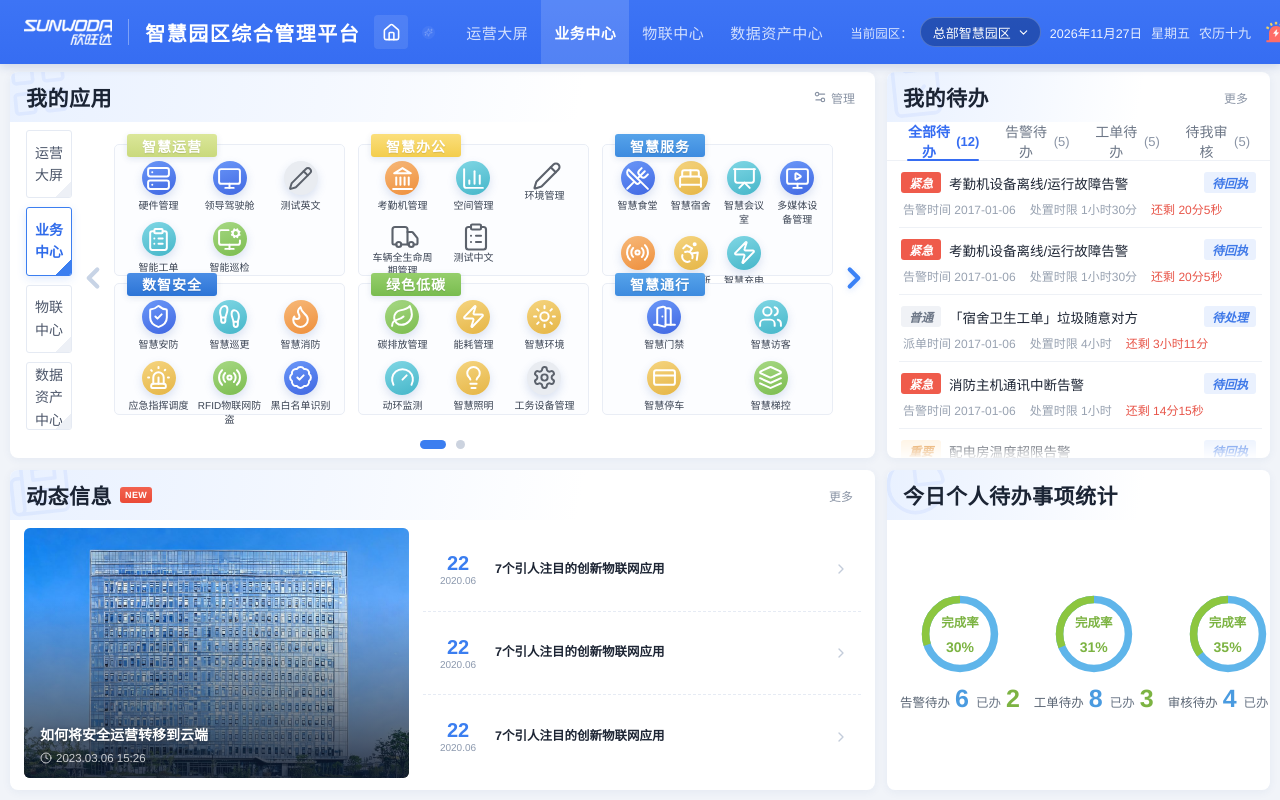
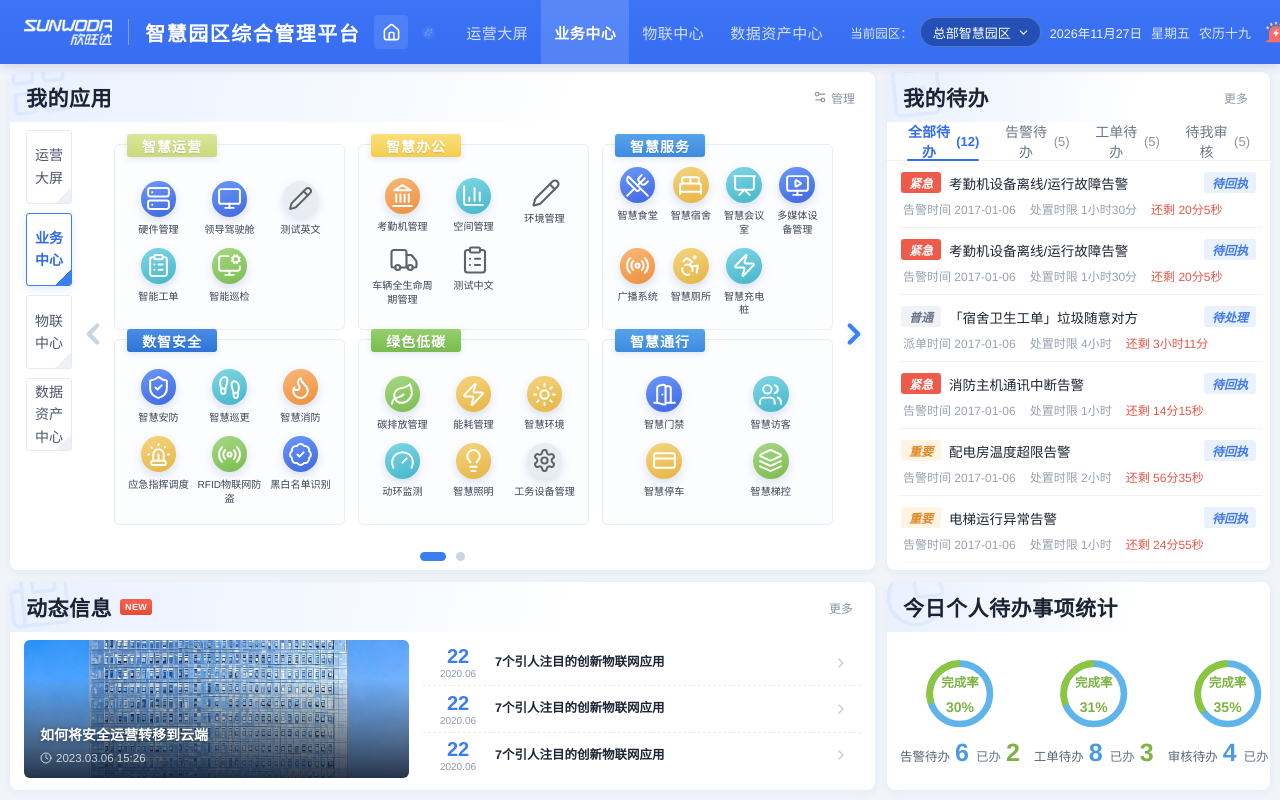
Before and after one commit to jeremyli1990228/xinwangda, a React (Vite) app: page / in a window 1280 px wide. Shown: the top 800 px of the page. Built offline with nearby package versions, Linux system fonts and the light colour scheme.

Commit message:
style(v1): 动态信息与今日统计再收一档高度，保障我的应用完整显示

```diff
--- a/src/components/MyApps.css
+++ b/src/components/MyApps.css
@@ -190,12 +190,12 @@
 /* 马赛克内尺寸以容器高度为基准，保证压缩后分组不重叠 */
 .apps-page--mosaic .app-group,
 .apps-page--grid .app-group {
-  --ico-lg: clamp(34px, 9.2cqh, 72px);
+  --ico-lg: clamp(30px, 9.2cqh, 72px);
   --ico-flat: clamp(24px, 7.2cqh, 66px);
   --ico-sm: clamp(20px, 7.2cqh, 42px);
   --name-lg: clamp(10px, 2.6cqh, 18px);
   --name-sm: clamp(8px, 2.05cqh, 11px);
-  --grp-pt: clamp(14px, 4.8cqh, 26px);
+  --grp-pt: clamp(10px, 4.8cqh, 26px);
   --item-gap: clamp(4px, 1.6cqh, 12px);
   --row-gap: clamp(4px, 1.9cqh, 12px);
 }
--- a/src/styles/global.css
+++ b/src/styles/global.css
@@ -60,7 +60,7 @@ dd {
   max-width: 2200px;
   margin: 0 auto;
   /* 底部「动态信息」与右栏「今日统计」共用的高度 */
-  --v1-news-h: clamp(240px, 40vh, 360px);
+  --v1-news-h: clamp(166px, 26vh, 268px);
 }
 
 .col-left {
@@ -92,6 +92,16 @@ dd {
 .col-right--two > .stats-panel {
   flex: 0 0 auto;
   height: var(--v1-news-h);
+}
+
+/* 统计面板与动态信息等高后，环图按可用高度收敛，避免内容超出面板 */
+.col-right--two > .stats-panel .ring {
+  width: clamp(64px, 9.2vh, 116px);
+  height: clamp(64px, 9.2vh, 116px);
+}
+
+.col-right--two > .stats-panel .stats-body {
+  padding-bottom: 2px;
 }
 
 .col-left > .apps-panel {
```
